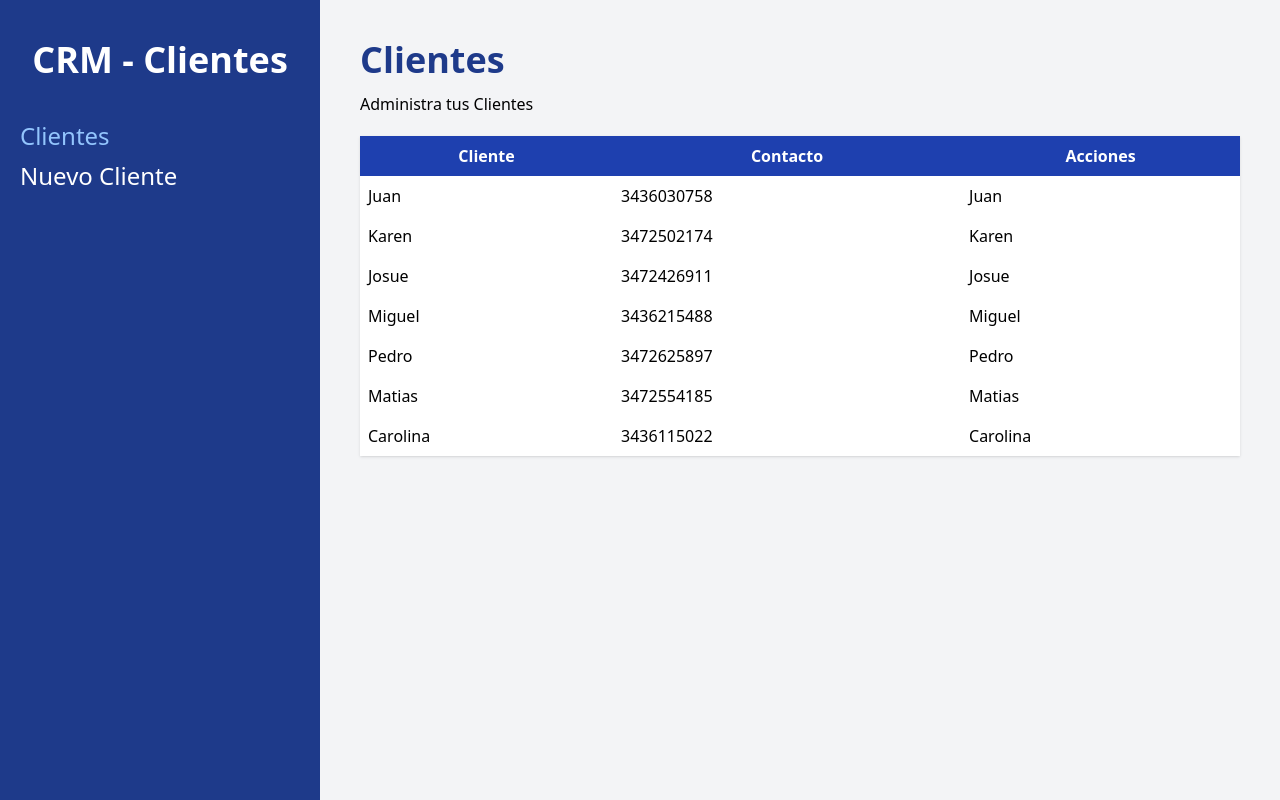
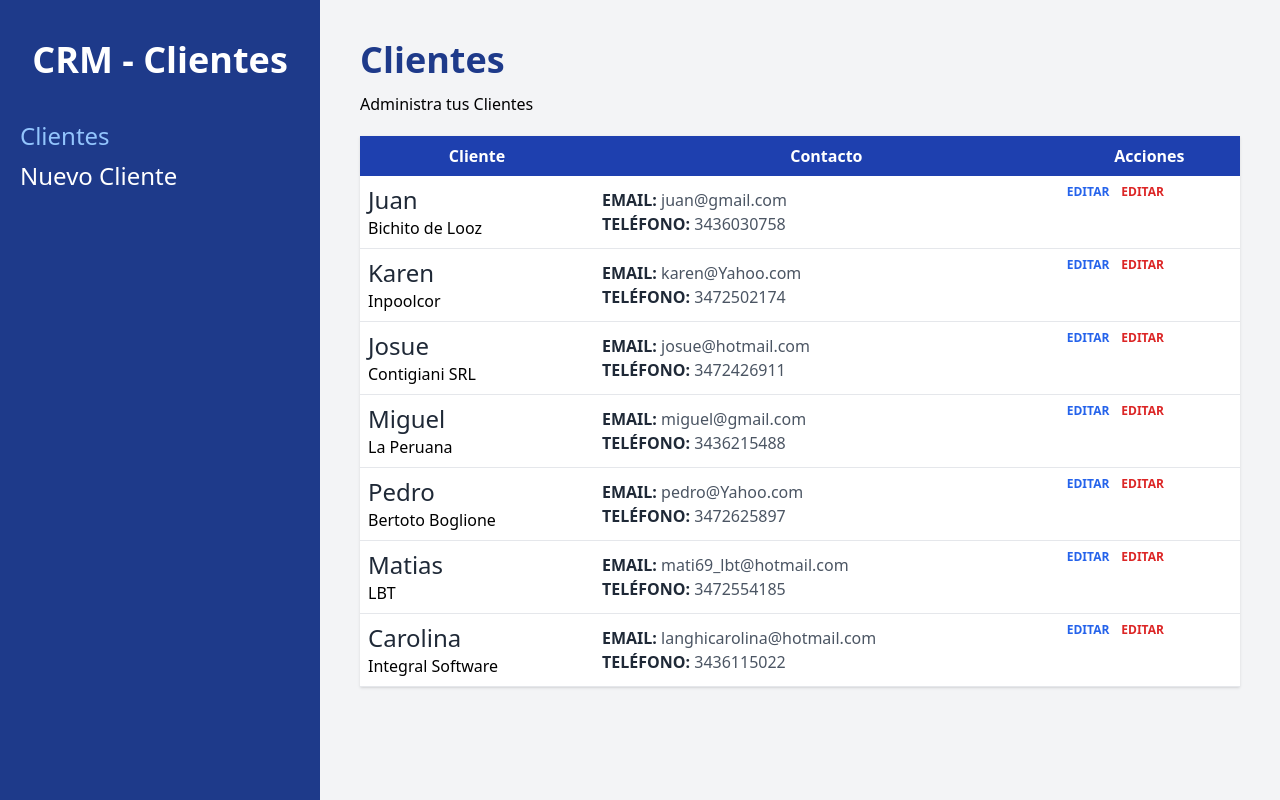
Before and after one commit to Mati69lbt/AdminClientes, a React (Vite) app: page / in a window 1280 px wide. Built offline with nearby package versions, Linux system fonts and the light colour scheme.

Commit message:
1rosclentes

```diff
--- a/src/components/Cliente.jsx
+++ b/src/components/Cliente.jsx
@@ -2,10 +2,35 @@
   //extrae todo de cliente
   const { nombre, empresa, email, telefono, id } = cliente;
   return (
-    <tr>
-      <td className="p-2">{nombre}</td>
-      <td className="p-2">{telefono}</td>
-      <td className="p-2">{nombre}</td>
+    <tr className="border-b">
+      <td className="p-2">
+        <p className="text-2xl text-gray-800">{nombre}</p>
+        <p>{empresa}</p>
+      </td>
+      <td className="p-2">
+        <p className="text-gray-600">
+          <span className="text-gray-800 uppercase font-bold">Email: </span>
+          {email}
+        </p>
+        <p className="text-gray-600">
+          <span className="text-gray-800 uppercase font-bold">Teléfono: </span>
+          {telefono}
+        </p>
+      </td>
+      <td className="p-2 flex gap-3">
+        <button
+          type="button"
+          className="text-blue-600 hover:text-blue-700 uppercase font-bold text-xs"
+        >
+          Editar
+        </button>
+        <button
+          type="button"
+          className="text-red-600 hover:text-blue-700 uppercase font-bold text-xs"
+        >
+          Editar
+        </button>
+      </td>
     </tr>
   );
 };
--- a/src/pages/Index.jsx
+++ b/src/pages/Index.jsx
@@ -35,7 +35,7 @@
       id: 5,
       nombre: "Pedro",
       telefono: 3472625897,
-      email: "pedro@juan.com",
+      email: "pedro@Yahoo.com",
       empresa: "Bertoto Boglione",
     },
     {
```
